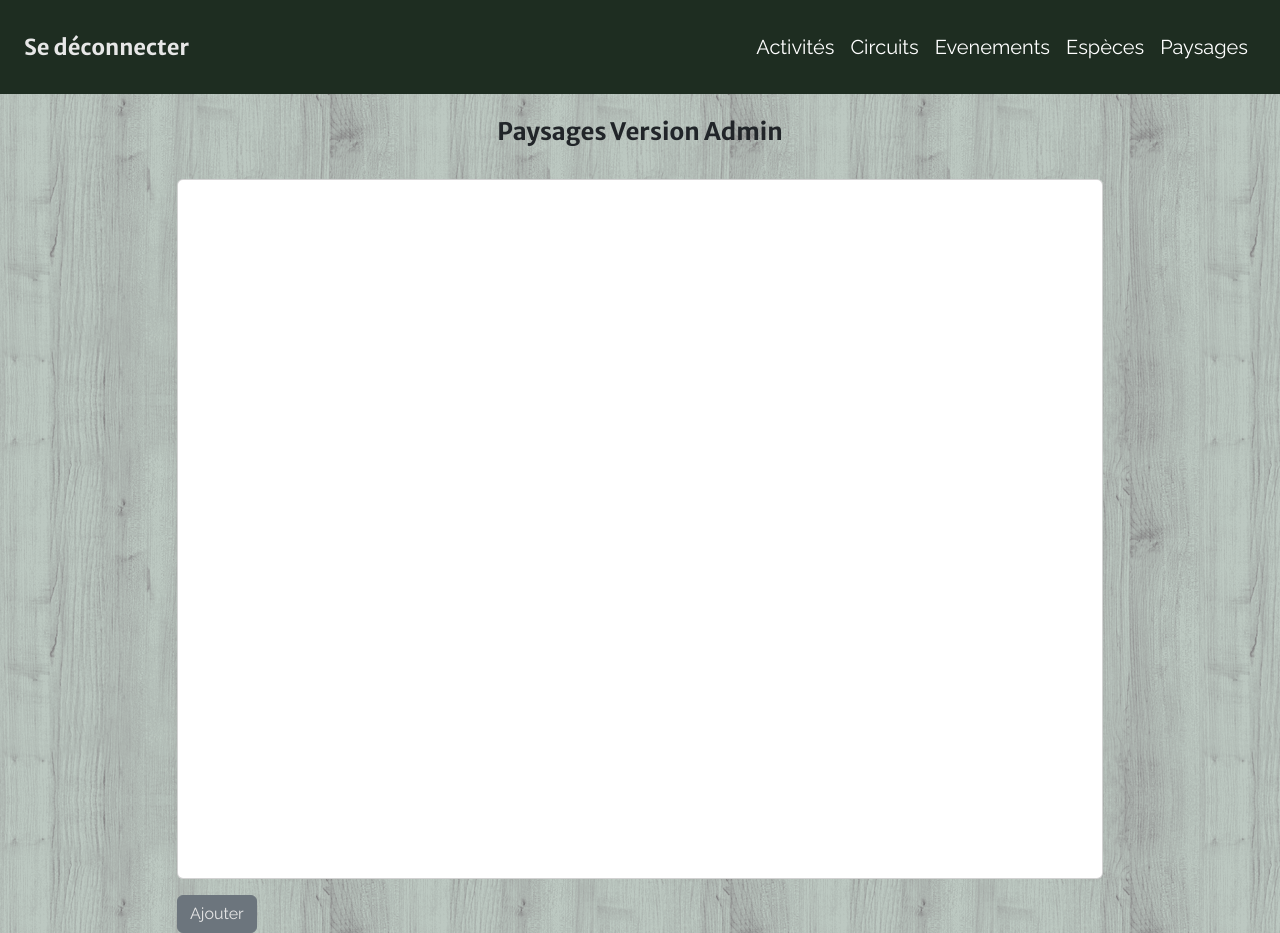
After one commit to WildCodeSchool/2022-09-php-orleans-project-gatinaisnature, a PHP site: template src/View/Landscape/indexAdmin.html.twig in a window 1280 px wide. The commit adds this page. Run offline with PHP 8.4, Linux system fonts and the light colour scheme; the template is opened without the code that fills it, so the values that code supplies are empty; some libraries are stand-ins or nearby versions.

Commit message:
S03US34_lister_paysages

```diff
--- /dev/null
+++ b/src/View/Landscape/indexAdmin.html.twig
@@ -0,0 +1,37 @@
+{% extends "layoutAdmin.html.twig" %}
+
+{% block stylesheet %}
+	<link rel="stylesheet" href="/assets/css/landscape-index.css">
+{% endblock %}
+
+{% block title %}
+	{{ parent() }}
+	| Paysages
+{% endblock %}
+
+{% block content %}
+	<div class="container block-form vh-100">
+		<div class="row pt-4">
+			<h1 class="text-center">Paysages Version Admin</h1>
+			<div class="col-sm-10 m-auto">
+				<div class="card card-admin mt-4 overflow-auto">
+					<ul class="p-4">
+						{% for landscape in landscapes %}
+							<li class="d-flex justify-content-between align-items-center mt-4">
+								{{landscape.title}}
+								<div class="link-admin d-flex gap-3 align-items-center">
+									<a class="btn btn-primary" href="#">Éditer</a>
+									<form action="delete" method="POST">
+										<input type="hidden" name="id" value="{{ landscape.id }}">
+										<button class="btn btn-danger">Supprimer</button>
+									</form>
+								</div>
+							</li>
+						{% endfor %}
+					</ul>
+				</div>
+				<a class="btn btn-secondary mt-3" href="#">Ajouter</a>
+			</div>
+		</div>
+	</div>
+{% endblock %}
--- a/src/routes.php
+++ b/src/routes.php
@@ -29,4 +29,6 @@ return [
     'landscape' => ['LandscapeController', 'index',],
     'login' => ['LoginController', 'login'],
     'event/add' => ['EventController', 'add'],
+    'event/delete' => ['EventController', 'delete'],
+    'admin/paysage/index' => ['LandscapeController', 'indexLandscapeAdmin'],
 ];
```
Also changed, not shown: src/Controller/LandscapeController.php (+11 -0 lines), src/Model/LandscapeManager.php (added, +10 -0 lines), public/assets/css/landscape-index.css (added).
